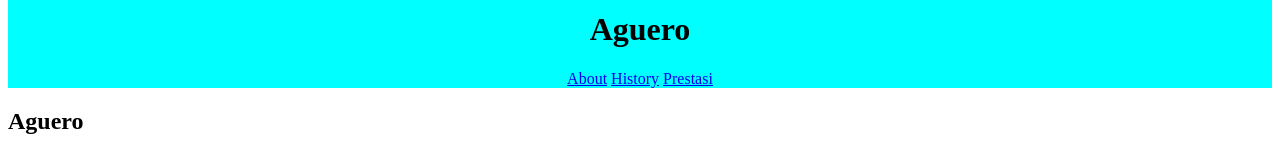
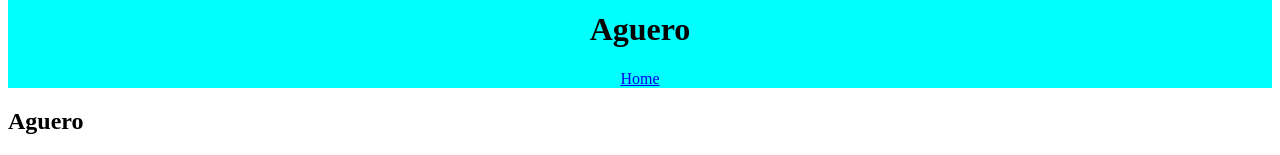
Before and after one commit to FakhridhoGunawan73/W1D3, a plain HTML site: page aguero.html in a window 1280 px wide. Shown: the part 190-345 px from the top of the page. Drawn offline with Linux system fonts and the light colour scheme.

Commit message:
mengubah link file aguero dan kevindebruyne

```diff
--- a/aguero.html
+++ b/aguero.html
@@ -12,9 +12,7 @@
         </div>
         <h1>Aguero</h1>
         <nav>
-            <span><a href="#">About</a></span>
-            <span><a href="#">History</a></span>
-            <span><a href="#">Prestasi</a></span>
+            <span><a href="index.html">Home</a></span>
         </nav>
     </header>
     <main>
```
Also changed, not shown: kevin_de_bruyne.html (+1 -3 lines).
